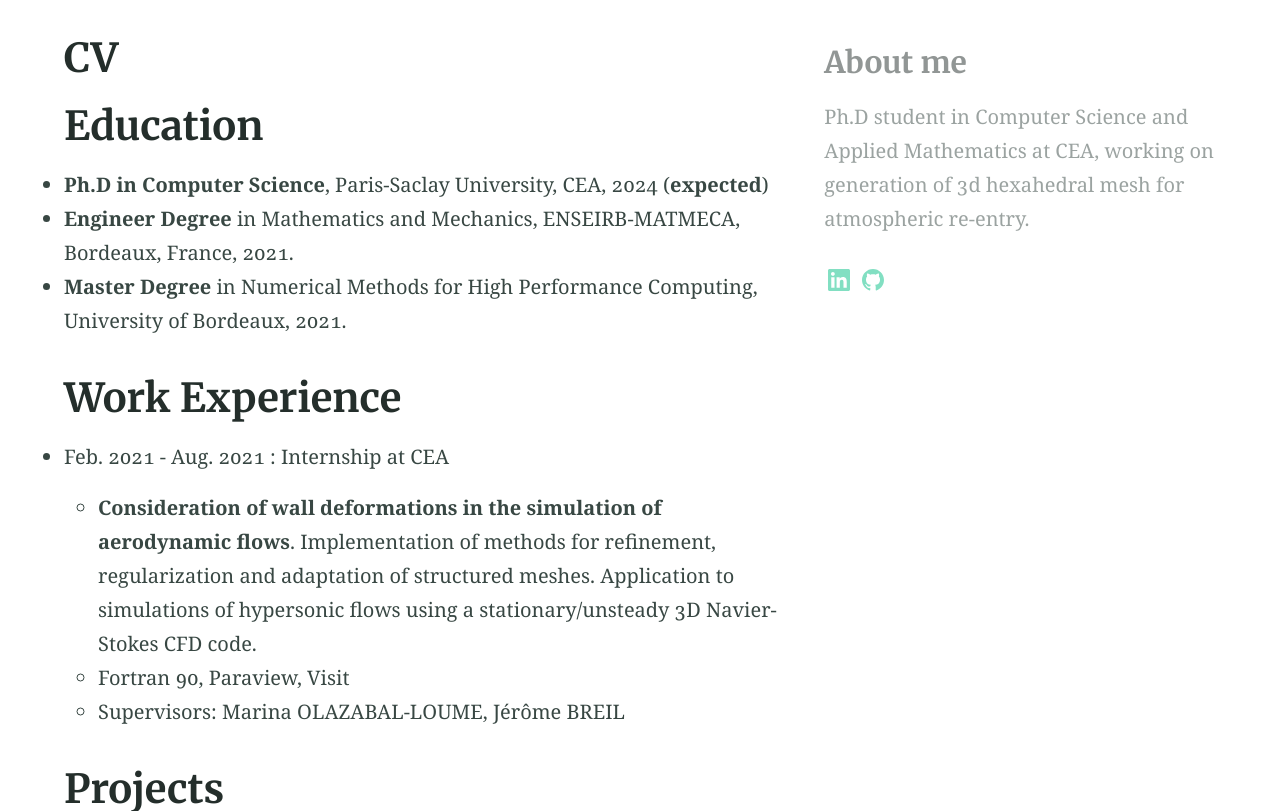
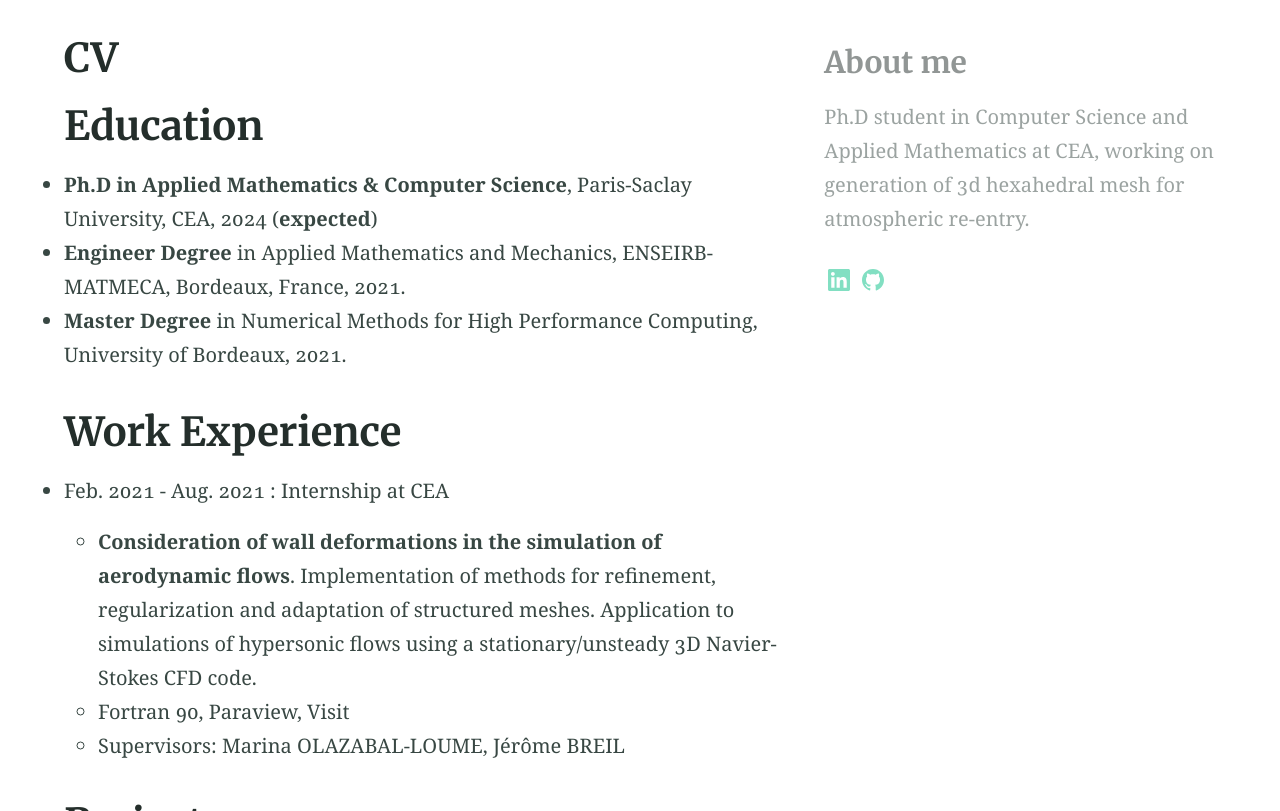
Before and after one commit to claireroche/claireroche.github.io, a Jekyll site: the page built from cv.md, in a window 1280 px wide and 900 px high, scrolled down 323 px, cut to the strip 89-900 px from the top of the window. Built offline with Jekyll 4.4.1, drawn with Linux system fonts in a browser that asks for light colours.

Commit message:
Update cv

```diff
--- a/cv.md
+++ b/cv.md
@@ -9,8 +9,8 @@ aside: true
 
 # Education
 
-* **Ph.D in Computer Science**, Paris-Saclay University, CEA, 2024 (**expected**)
-* **Engineer Degree** in Mathematics and Mechanics, ENSEIRB-MATMECA, Bordeaux, France, 2021.
+* **Ph.D in Applied Mathematics & Computer Science**, Paris-Saclay University, CEA, 2024 (**expected**)
+* **Engineer Degree** in Applied Mathematics and Mechanics, ENSEIRB-MATMECA, Bordeaux, France, 2021.
 * **Master Degree** in Numerical Methods for High Performance Computing, University of Bordeaux, 2021.
 
 # Work Experience
```
